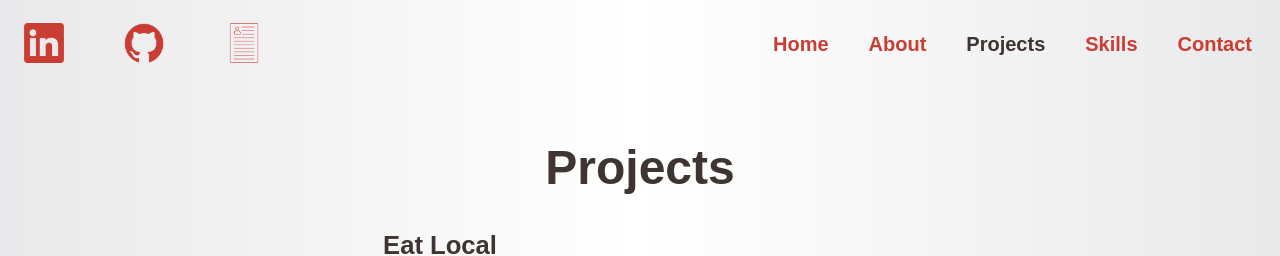
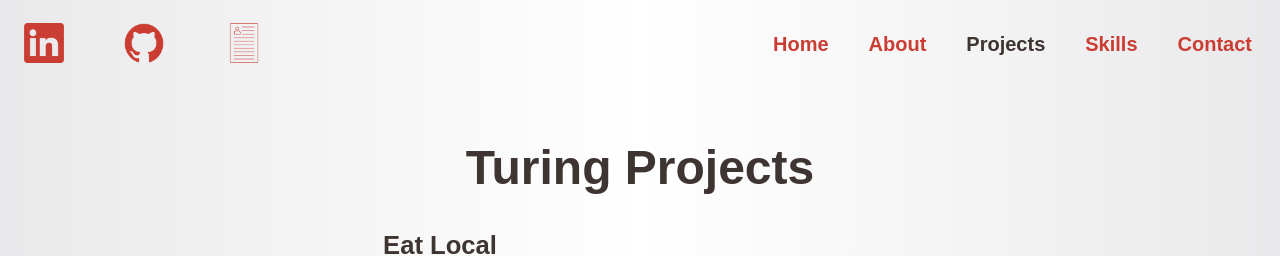
Before and after one commit to vfields/portfolio, a React (Create React App) app: page /projects in a window 1280 px wide. Shown: the top 256 px of the page. Built offline with nearby package versions, Linux system fonts and the light colour scheme.

Commit message:
Add Turing descriptor to projects

```diff
--- a/src/components/Projects/Projects.tsx
+++ b/src/components/Projects/Projects.tsx
@@ -10,7 +10,7 @@ const fitlit = require('../../assets/fitlit.png');
 function Projects() {
   return (
     <section className="projects-section">
-      <h1>Projects</h1>
+      <h1>Turing Projects</h1>
       <img className="r-flower" src={rHalfFlower} alt="the left half of a sunflower, outlined in burnt orange"/>
       <img className="l-flower" src={halfFlower} alt="the right half of a sunflower, outlined in burnt orange" />
       <article className="project">
```
